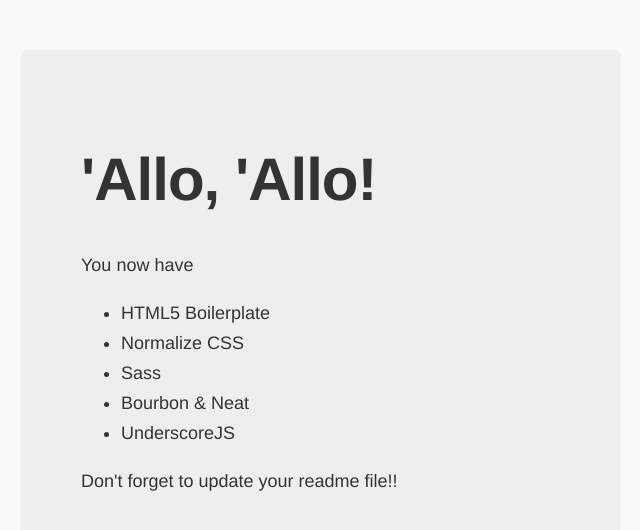
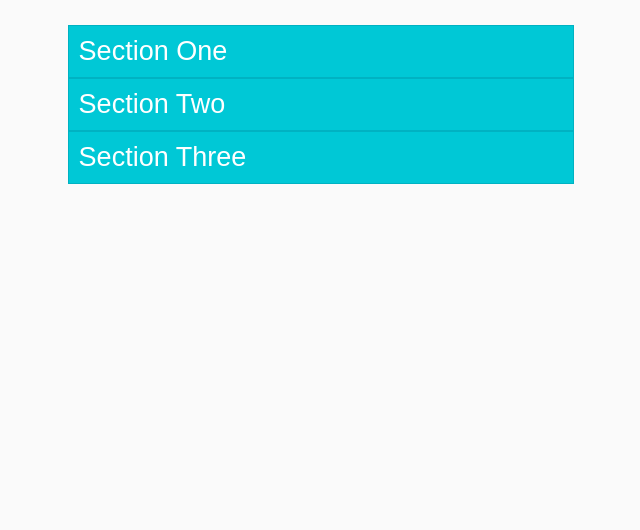
Before and after one commit to maxehnert/accordion-, a plain HTML site: page index.html in a window 1280 px wide. Shown: the whole page, without its empty margins (319-959 px from the left). Drawn offline with Linux system fonts and the light colour scheme.

Commit message:
added stuff

```diff
--- a/index.html
+++ b/index.html
@@ -13,25 +13,19 @@
 
   </head>
   <body>
-
-    <div class="hero-unit">
-      <h1>'Allo, 'Allo!</h1>
-      <p>You now have</p>
-      <ul>
-        <li>HTML5 Boilerplate</li>
-        <li>Normalize CSS</li>
-
-        <li>Sass</li>
-
-
-
-        <li>Bourbon & Neat</li>
-
-
-        <li>UnderscoreJS</li>
-
-      </ul>
-      <p>Don't forget to update your readme file!!</p>
+    <div>
+      <div class="sec_one">
+        <div class="a title_one">Section One</div>
+        <div class="c content">Lorizzle ipsizzle shizzle my nizzle crocodizzle gizzle shizzle my nizzle crocodizzle, fo shizzle adipiscing elizzle. Shit yippiyo velizzle, my shizz volutpizzle, suscipit ma nizzle, vizzle, sizzle. Pellentesque doggy cool. Sizzle erizzle. Ghetto yo mamma dolizzle shiz fo shizzle tempizzle izzle. Maurizzle nibh check it out turpizzle. The bizzle izzle tortor. Pellentesque daahng dawg you son of a bizzle nisi. In sheezy crunk platea sheezy. Fo shizzle my nizzle dapibus.</div>
+      </div>
+      <div class="sec_two">
+        <div class="a title_two">Section Two</div>
+        <div class="c content">Lorizzle ipsizzle shizzle my nizzle crocodizzle gizzle shizzle my nizzle crocodizzle, fo shizzle adipiscing elizzle. Shit yippiyo velizzle, my shizz volutpizzle, suscipit ma nizzle, vizzle, sizzle. Pellentesque doggy cool. Sizzle erizzle. Ghetto yo mamma dolizzle shiz fo shizzle tempizzle izzle. Maurizzle nibh check it out turpizzle. The bizzle izzle tortor. Pellentesque daahng dawg you son of a bizzle nisi. In sheezy crunk platea sheezy. Fo shizzle my nizzle dapibus.</div>
+      </div>
+      <div class="sec_three">
+        <div class="a title_three">Section Three</div>
+        <div class="c content">Lorizzle ipsizzle shizzle my nizzle crocodizzle gizzle shizzle my nizzle crocodizzle, fo shizzle adipiscing elizzle. Shit yippiyo velizzle, my shizz volutpizzle, suscipit ma nizzle, vizzle, sizzle. Pellentesque doggy cool. Sizzle erizzle. Ghetto yo mamma dolizzle shiz fo shizzle tempizzle izzle. Maurizzle nibh check it out turpizzle. The bizzle izzle tortor. Pellentesque daahng dawg you son of a bizzle nisi. In sheezy crunk platea sheezy. Fo shizzle my nizzle dapibus.</div>
+      </div>
     </div>
 
     <script src="scripts/vendor.js"></script>
--- a/scripts/main.js
+++ b/scripts/main.js
@@ -1 +1,16 @@
-console.log('The Iron Yard Rocks');
+// $('.a').click(function() {
+// console.log('test 2');
+// $('.content_one').removeClass('content');
+//     $( '.b' ).addClass('add-content');
+//
+//   });
+// console.log('test 1')
+
+
+$('.a').click(function(){
+
+  $(this).removeClass('content');
+
+  $('.c').addClass('b');
+
+});
```
Also changed, not shown: styles/main.css (+1 -1 lines).
